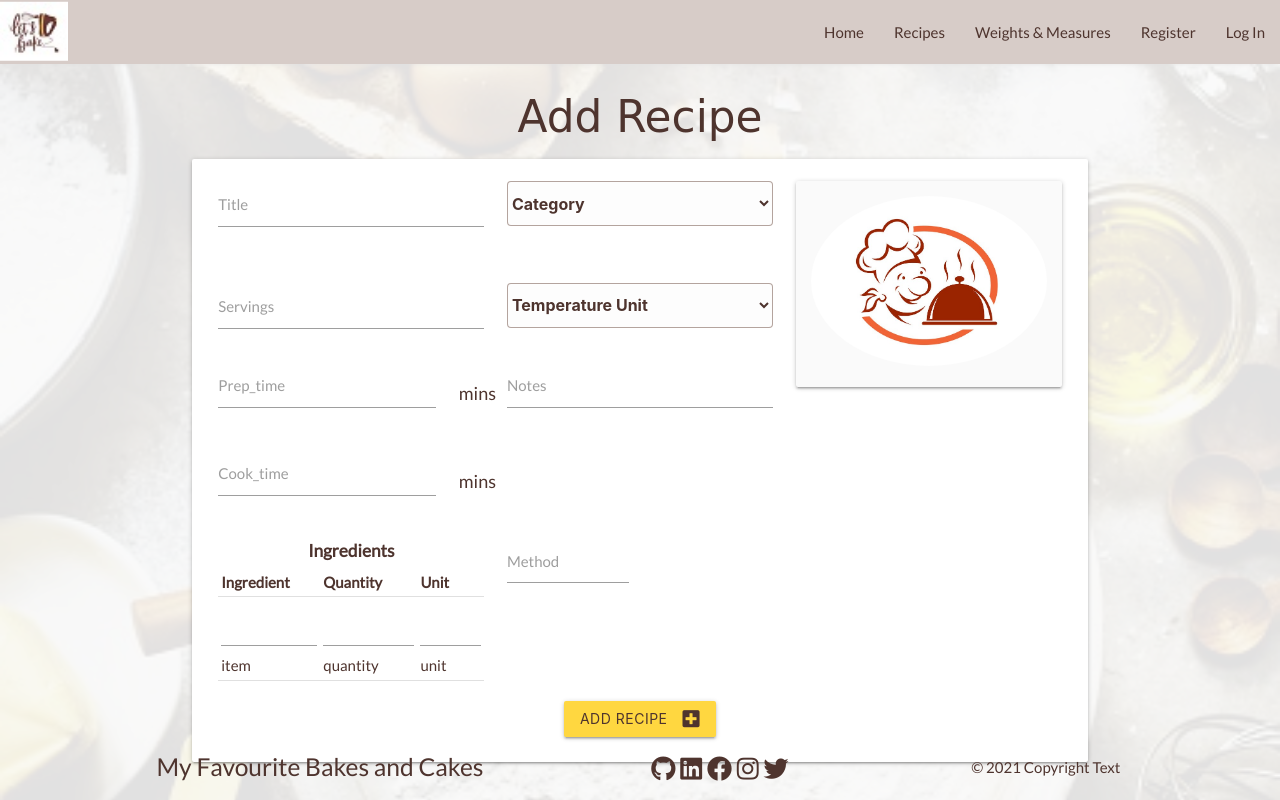
After one commit to SiobhanBaines/My-Favourite-Recipes, a Flask app: page /add_recipe in a window 1280 px wide. The commit adds this page. Run offline with Flask 2, Linux system fonts and the light colour scheme; data that the repository does not hold is empty; some libraries are stand-ins or nearby versions; some web fonts are replaced.

Commit message:
Create Add Recipe page

```diff
--- a/app.py
+++ b/app.py
@@ -5,6 +5,8 @@ from flask import (
 from flask_pymongo import PyMongo
 from bson.objectid import ObjectId
 from werkzeug.security import generate_password_hash, check_password_hash
+from datetime import datetime
+
 if os.path.exists("env.py"):
     import env
 
@@ -200,6 +202,29 @@ def get_categories():
     return render_template("categories.html", categories=categories)
 
 
+@app.route("/add_category", methods=["GET", "POST"])
+def add_category():
+    if request.method == "POST":
+        category = {
+            "category": request.form.get("category"),
+            "user": session["user"],
+            "date": datetime.now()
+            }
+
+        mongo.db.categories.insert_one(category)
+        flash("New Category Added")
+        return redirect(url_for("get_categories"))
+
+    return render_template("add_category.html")
+
+
+@app.route("/add_recipe", methods=["GET", "POST"])
+def add_recipe():
+    categories = list(mongo.db.categories.find().sort("category", 1))
+
+    return render_template("add_recipe.html")
+
+
 @app.route("/logout")
 def logout():
     # log user out by removing user from session cookies
--- a/requirements.txt
+++ b/requirements.txt
@@ -1,7 +1,10 @@
 click==7.1.2
+DateTime==4.3
 dnspython==2.1.0
 Flask==1.1.2
 Flask-PyMongo==2.3.0
 itsdangerous==1.1.0
 pymongo==3.11.3
+pytz==2021.1
 Werkzeug==1.0.1
+zope.interface==5.3.0
--- a/static/css/style.css
+++ b/static/css/style.css
@@ -1,20 +1,41 @@
 @import url('https://fonts.googleapis.com/css2?family=Akaya+Kanadaka:wght@400;500;600;700&family=Lato&display=swap');
+
+/* Added a root for colours */
+:root {
+    --main-brown: #4e342e;
+    --main-cream: #fffde7;
+    /* --main-cream: #f9fbe7; */
+    --main-yellow: #ffff8d;
+    --main-red: #e53935;
+    --main-green:#43a047;
+    --main-shadow: rgba(109,76,65,0.5);
+    --card-offwhite: rgba(250, 250, 250, 0.4);
+    --image-shadow: rgba(249,168,37,0.5);
+}
 body {
     display: flex;
     min-height: 100vh;
     flex-direction: column;
-    background-color: #fff8e1;
+    background-color: var(--main-cream);
     font-family: 'Lato', sans-serif;
-    color: #4e342e;
+    color: var(--main-brown);
+    overflow: auto;
 }
 main {
     flex: 1 0 auto;
+}
+.container {
+    min-height: 80;
 }
 h3 {
     font-family: 'Akaya Kanadaka', cursive;
 }
 h6 {
     font-weight: bold;
+}
+h1, h2, h3, h4, h5, h6, p {
+    color: var(--main-brown);
+    text-align: center;
 }
 .row {margin-bottom: 10px;}
 .flashes h4 {
@@ -25,6 +46,10 @@ h6 {
     display: inline-block;
 }
 /*-- Navbar --*/
+nav,
+nav ul a {
+    color: var(--main-brown);
+}
 .brand-logo {
     display: inline-block;
     height: 100%;
@@ -39,10 +64,10 @@ h6 {
 /*--- footer ---*/
 
 .page-footer {
+    position: fixed;
     padding: 0;
     bottom: 0;
     width: 100vw;
-    position: fixed;
 }
 .social-media {
     font-size: 25px;
@@ -52,6 +77,10 @@ h6 {
 }
 #copy {
     padding-top: 1.5%;
+    color: var(--main-brown)
+}
+li a i.fab {
+    color: var(--main-brown);
 }
 
 /*--- background image ---*/
@@ -59,22 +88,27 @@ h6 {
     background-size: cover;
     top: 0;
     left: 0;
-    background-color: rgba(250, 250, 250, 0.8);
+    background-color: rgba(250, 250, 250, 0.9);
 }
 
 /*--- Home Page ---*/
-.home {
+h3.home {
     justify-content: center;
     align-items: center;
-    font-size: 80px;
+    margin-top: 10%;
+    font-size: 60px;
 }
 
+/* ---  icons and button text --- */
+.btn.amber.accent-2{
+    color: var(--main-brown);
+}
 /*---  Recipes Page  ---*/
 .card {
-    box-shadow: 0 10px 10px 0 rgba(109,76,65,0.5);
+    box-shadow: 0 10px 10px 0 var(--main-shadow);
 }
 .card-image {
-    box-shadow: 0 10px 10px 0 rgba(249,168,37,0.5);
+    box-shadow: 0 10px 10px 0 var(--image-shadow);
 }
 .card .card-title {
     font-weight: 500;
@@ -91,7 +125,7 @@ h6 {
     vertical-align: middle;
     align-items: center;
     font-size: 20px;
-    color: #000;
+    color: var(--main-brown);
 }
 i.rating {
     font-size: 24px;
@@ -105,14 +139,14 @@ i.rating {
     overflow: auto;
 }
 .weight_measure_card{
-    border: rgb(109,76,65);
-    background-color: rgba(250, 250, 250, 0.4);
+    border: var(--main-brown);
+    background-color: var(--main-cream);
 }
 td, th {
     padding: 3px;
 }
 table.striped>tbody>tr:nth-child(odd) {
-  background-color: rgb(249, 168, 37, 0.1);
+  background-color: var(--image-shadow);
 }
 /*--- Register ---*/
 .card-panel {
@@ -158,7 +192,7 @@ li.method {
 /* --- Profile Page --- */
 .profile-username {
     font-weight: bold;
-    background-color: #fff8e1;
+    background-color: var(--main-cream);
 }
 .profile-recipe {
     font-size: 20px;
@@ -182,12 +216,12 @@ i.profile-rating {
 input[type=text]:not(.browser-default).recipe, select {
     font-size: 16px;
     font-weight: bold;
-    color: rgb(109,76,65);
+    color: var(--main-brown);
     width: 100%;
     padding: 0;
-    border: 1px solid rgba(109,76,65, 0.8);
+    border: 1px solid var(--main-shadow);
     border-radius: 4px;
-    background-color: rgb(250, 250, 250);
+    background-color: var(--card-offwhite);
     resize: vertical;
 }
 title {
@@ -203,12 +237,6 @@ title {
 select {
     display: block;
 }
-/* #temperature { */
-    /* width: 50px; */
-/* } */
-/* #temp_unit { */
-     /* width: 100px; */
-/* } */
 #prep-time,
 #cook-time {
     margin-bottom: 2rem;
--- a/static/js/script.js
+++ b/static/js/script.js
@@ -3,4 +3,7 @@ $(document).ready(function () {
     $('.parallax').parallax();
     $('.carousel').carousel();
     $('.modal').modal();
+    $('select').formSelect();
+    $('#textarea1').val('New Text');
+  M.textareaAutoResize($('#textarea1'));
 });
--- /dev/null
+++ b/templates/add_recipe.html
@@ -0,0 +1,144 @@
+{% extends "base.html" %}
+{% block content %}
+<main class="parallax-container">
+    <div class="parallax "><img src="../static/images/background.jpeg"></div>
+    <div class="container">
+        <h3>Add Recipe</h3>
+
+        <div class="row card-panel">
+            <form class="col s12" method="POST" action="{{ url_for('add_recipe') }}">
+                <div class="row">
+                    <div class="col s8">
+                        <div class="row">
+
+                            <!-- Title -->
+                            <div class="input-field col s6">
+                                <input id="title" name="title" minlength="3" maxlength="25" type="text" class="validate"
+                                    required>
+                                <label for="title">Title</label>
+                            </div>
+
+                            <!-- Category -->
+                            <div class="input-field col s6">
+                                <select class="browser-default">
+                                    <option value="" disabled selected>Category</option>
+                                    {% for category in categories %}
+                                    <option value="{{ Category }}">{{ Category }}</option>
+                                    {% endfor %}
+                                </select>
+                            </div>
+                        </div>
+
+                        <div class="row">
+
+                            <!-- Servings -->
+                            <div class="input-field col s6">
+                                <input id="servings" name="servings" minlength="3" maxlength="25" type="text"
+                                    class="validate" required>
+                                <label for="servings">Servings</label>
+                            </div>
+
+                            <!-- Cooking Temperature -->
+                            <div class="input-field col s6">
+                                <select class="browser-default">
+                                    <option value="" disabled selected>Temperature Unit</option>
+                                    <option value="Celsius">Celsius</option>
+                                    <option value="Fahrenheit">Fahrenheit</option>
+                                    <option value="Gas">Gas</option>
+                                </select>
+                            </div>
+                        </div>
+
+                        <div class="row">
+
+                            <!-- Preparation Time -->
+                            <div class="input-field col s5">
+                                <input id="prep_time" name="prep_time" minlength="3" maxlength="25" type="text"
+                                    class="validate" required>
+                                <label for="prep_time">Prep_time</label>
+                            </div>
+                            <div class="input-field col s1">
+                                <p>mins</p>
+                            </div>
+
+                            <!-- Notes -->
+                            <div class="input-field col s6">
+                                <input id="notes" name="notes" minlength="3" maxlength="25" type="text" class="validate"
+                                    required>
+                                <label for="notes">Notes</label>
+                            </div>
+                        </div>
+
+                        <div class="row">
+
+                            <!-- Cooking Time -->
+                            <div class="input-field col s5">
+                                <input id="cook_time" name="cook_time" minlength="3" maxlength="25" type="text"
+                                    class="validate" required>
+                                <label for="cook_time">Cook_time</label>
+                            </div>
+                            <div class="input-field col s1">
+                                <p>mins</p>
+                            </div>
+                        </div>
+
+                        <div class="row">
+
+                            <!-- Ingredients -->
+                            <div class="col s6">
+                                <table class="responsive-table centered ">
+                                    <thead>
+                                        <h6>Ingredients</h6>
+                                        <tr>
+                                            <th>Ingredient</th>
+                                            <th>Quantity</th>
+                                            <th>Unit</th>
+                                        </tr>
+                                    </thead>
+                                    <tbody>
+                                        <form method="GET, POST" id="ingredient-form">
+                                            <tr>
+                                                <td><input type="text" name="item" id="item">item</td>
+                                                <td><input type="text" name="qty" id="qty">quantity</td>
+                                                <td><input type="text" name="unit" id="unit">unit</td>
+                                            </tr>
+                                        </form>
+                                    </tbody>
+                                </table>
+                            </div>
+
+                            <!-- Method -->
+                            <form class="col s6">
+                                <div class="row">
+                                    <div class="input-field col s6">
+                                        <textarea id="method" class="materialize-textarea"></textarea>
+                                        <label for="method">Method</label>
+                                    </div>
+                                </div>
+                            </form>
+                        </div>
+                    </div>
+
+                    <!-- Image -->
+                    <div class="col s4">
+                        <div class="card-panel image-panel grey lighten-5 z-depth-1 center-align">
+                            <img src="{{ url_for('static', filename='images/profile_image.jpg') }}" alt="Profile Image"
+                                class="circle responsive-img">
+                        </div>
+                    </div>
+                </div>
+
+                <!-- submit button -->
+                <div class="row">
+                    <div class="col s12 center-align">
+                        <button type="submit" class="btn amber accent-2">
+                            Add Recipe <i class="fas fa-plus-square right"></i>
+                        </button>
+                    </div>
+
+                </div>
+            </form>
+        </div>
+    </div>
+</main>
+{% endblock %}
--- a/templates/base.html
+++ b/templates/base.html
@@ -23,7 +23,7 @@
 <body>
     <header>
         <!-- Main Nav Bar-->
-        <nav class="nav-extended text-shadow brown darken-1">
+        <nav class="nav-extended brown lighten-4">
             <div class="nav-wrapper">
                 <a href="" class="brand-logo"><img src="{{ url_for('static', filename='images/icon.jpeg') }}"
                         alt=""></a>
@@ -60,26 +60,26 @@
     {% block content %}
     {% endblock %}
 
-    <footer class="page-footer text-shadow brown darken-1">
+    <footer class="page-footer transparent">
         <div class="row">
             <div class="col l6 s12">
-                <h5 class="amber-text text-lighten-5">My Favourite Bakes and Cakes</h5>
+                <h5>My Favourite Bakes and Cakes</h5>
             </div>
             <div class="col l3 offset-12 s6">
                 <ul class="social-media">
                     <li class=" inline-block"><a href="https://github.com/SiobhanBaines" target="_blank"><i
-                                class="fab fa-github amber-text text-lighten-5"></i></a></li>
+                                class="fab fa-github"></i></a></li>
                     <li class="inline-block"><a href="https://www.linkedin.com/in/siobhan-baines-9b296a22/"
-                            target="_blank"><i class="fab fa-linkedin amber-text text-lighten-5"></i></a></li>
+                            target="_blank"><i class="fab fa-linkedin "></i></a></li>
                     <li class="inline-block"><a href="https://www.facebook.com/siobhan.baines/" target="_blank"><i
-                                class="fab fa-facebook amber-text text-lighten-5"></i></a></li>
+                                class="fab fa-facebook"></i></a></li>
                     <li class="inline-block"><a href="https://www.instagram.com/siobhan.baines/" target="_blank"><i
-                                class="fab fa-instagram amber-text text-lighten-5"></i></a></li>
+                                class="fab fa-instagram"></i></a></li>
                     <li class="inline-block"><a href="https://twitter.com/BainesSiobhan" target="_blank"><i
-                                class="fab fa-twitter amber-text text-lighten-5"></i></a></li>
+                                class="fab fa-twitter"></i></a></li>
                 </ul>
             </div>
-            <div id="copy" class="footer-copyright col 13 s3 ">
+            <div id="copy" class="footer-copyright col 13 s3 transparent">
                 © 2021 Copyright Text
             </div>
         </div>
--- a/templates/home.html
+++ b/templates/home.html
@@ -4,8 +4,9 @@
 
 <main class="parallax-container">
     <div class="parallax "><img src="../static/images/background.jpeg"></div>
+
     <div class="container ">
-        <h3 class="home brown-text text-darken-3 center-align">My Favourite Cakes and Bakes</h3>
+        <h3 class="home">My Favourite Cakes and Bakes</h3>
         <div class="carousel">
             {% for recipe in recipes %}
             <a class="carousel-item" href="#"><img src="{{ recipe.image }}"></a>
@@ -13,4 +14,5 @@
         </div>
     </div>
 </main>
+
 {% endblock %}
--- a/templates/profile.html
+++ b/templates/profile.html
@@ -5,7 +5,7 @@
 <main class="parallax-container">
     <div class="parallax "><img src="../static/images/background.jpeg"></div>
     <!-- <div class="container"> -->
-    <h3 class="brown-text text-darken-3 center-align">
+    <h3>
         {{ username }}'s Profile
     </h3>
     <section>
@@ -14,7 +14,7 @@
         {% if messages %}
         {% for message in messages %}
         <div class="row flashes">
-            <h4 class="yellow darken-3 text-center">{{ message }}</h4>
+            <h4 class="amber accent-2">{{ message }}</h4>
         </div>
         {% endfor%}
         {% endif %}
@@ -129,7 +129,7 @@
         <div class="co l8 offset-l2 center-align new-recipe">
             <a class="waves-effect waves-light btn-large green darken-3" href="{{ url_for('get_categories') }}">
                 <i class="fas fa-upload"></i> Maintain Categories</a>
-            <a class="waves-effect waves-light btn-large green darken-3" href="{{ url_for('get_recipes') }}">
+            <a class="waves-effect waves-light btn-large green darken-3" href="{{ url_for('add_recipe') }}">
                 <i class="fas fa-upload"></i> Add A New Recipe</a>
         </div>
     </div>
--- a/templates/register.html
+++ b/templates/register.html
@@ -10,14 +10,14 @@
         {% if messages %}
         {% for message in messages %}
         <div class="row flashes">
-            <h4 class="yellow darken-3 text-center">{{ message }}</h4>
+            <h4 class="amber accent-2">{{ message }}</h4>
         </div>
         {% endfor%}
         {% endif %}
         {% endwith %}
     </section>
 
-    <h3 class="brown-text text-darken-3 center-align">Register</h3>
+    <h3>Register</h3>
 
 
     <div class="row">
@@ -52,7 +52,7 @@
                 </div>
                 <!-- Register Button -->
                 <div class="row">
-                    <button type="submit" class="col s12 btn-large text-shadow yellow darken-3">Register
+                    <button type="submit" class="col s12 btn amber accent-2">Register
                         <i class="fas fa-sign-in-alt"></i></button>
                 </div>
             </div>
--- a/templates/weight_measure.html
+++ b/templates/weight_measure.html
@@ -5,7 +5,7 @@
 <main class="weight_measure_tables parallax-container">
     <div class="parallax "><img src="../static/images/weight_measure.jpeg"></div>
     <div class="container">
-        <h3 class="brown-text text-darken-3 center-align">Weights and Measure Conversion Charts</h3>
+        <h3>Weights and Measure Conversion Charts</h3>
         <div class="row">
             <div class="col l6 s12">
                 <div class="card weight_measure_card">
```
Also changed, not shown: templates/add_category.html (added, +31 -0 lines), templates/categories.html (+16 -9 lines), templates/login.html (+7 -8 lines), templates/maintain_recipe.html (+0 -11 lines), templates/recipes.html (+6 -4 lines), 1 other file.
